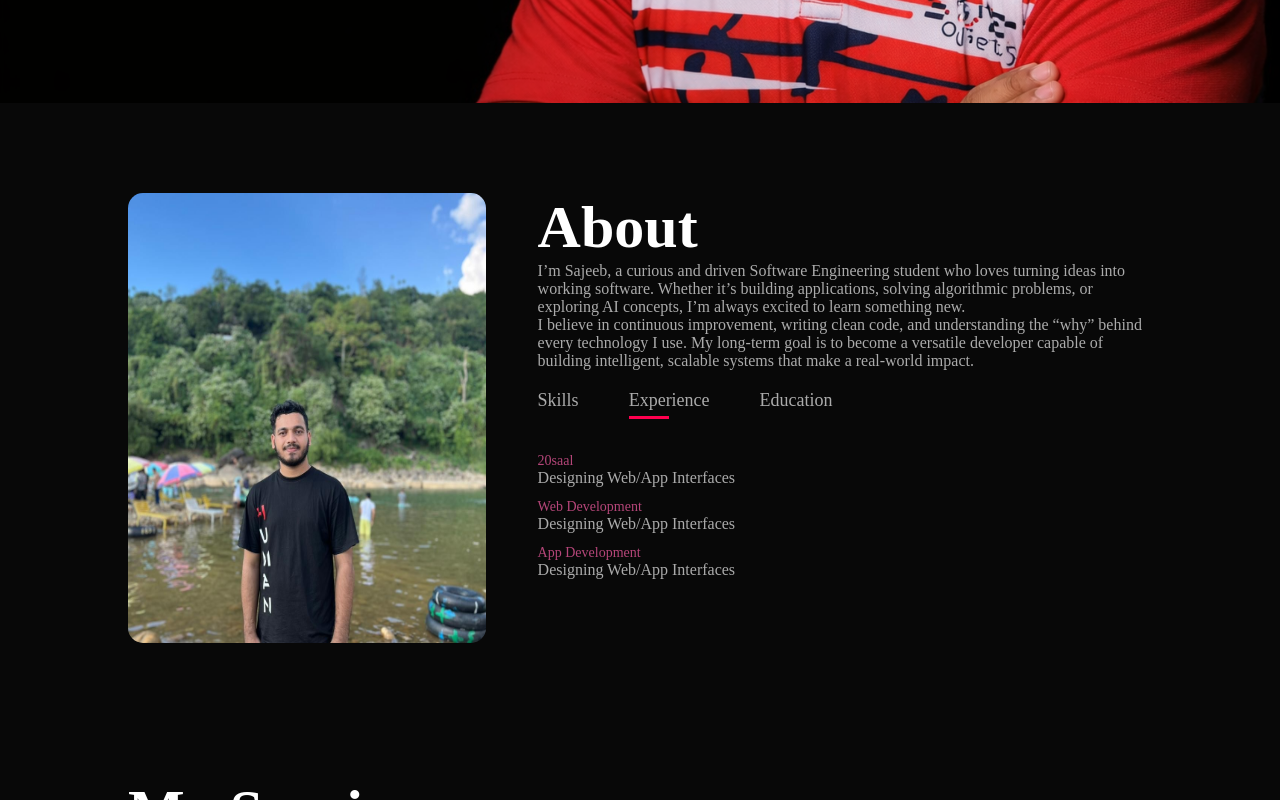
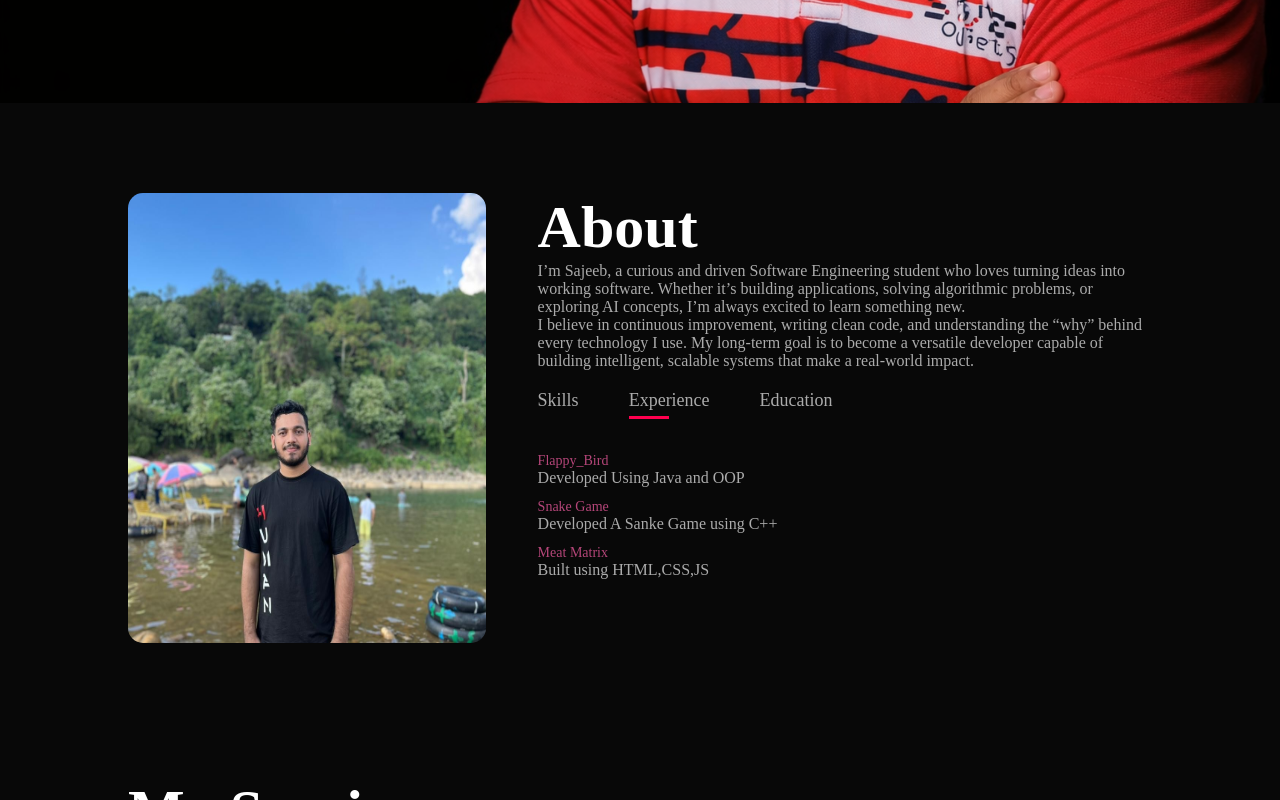
Before and after one commit to SAIDUZZAMAN-08/Portfolio_me, a plain HTML site: page index.html in a window 1280 px wide. Both pictures are taken after a click on the element "Experience". Shown: the part 697-1497 px from the top of the page. Drawn offline with Linux system fonts and the light colour scheme.

Commit message:
Portfolio

```diff
--- a/index.html
+++ b/index.html
@@ -65,9 +65,9 @@
 
                     <div class="tab-contents" id="experience">
                         <ul>
-                            <li><span>20saal</span><br>Designing Web/App Interfaces</li>
-                            <li><span>Web Development</span><br>Designing Web/App Interfaces</li>
-                            <li><span>App Development</span><br>Designing Web/App Interfaces</li>
+                            <li><span>Flappy_Bird</span><br>Developed Using Java and OOP</li>
+                            <li><span>Snake Game</span><br>Developed A Sanke Game using C++</li>
+                            <li><span>Meat Matrix</span><br>Built using HTML,CSS,JS</li>
                         </ul>
                     </div>
 
--- a/style.css
+++ b/style.css
@@ -4,7 +4,6 @@
     font-family: 'Poppins', 'sans-serif';
     box-sizing: border-box;
 }
-
 
 
 
```
